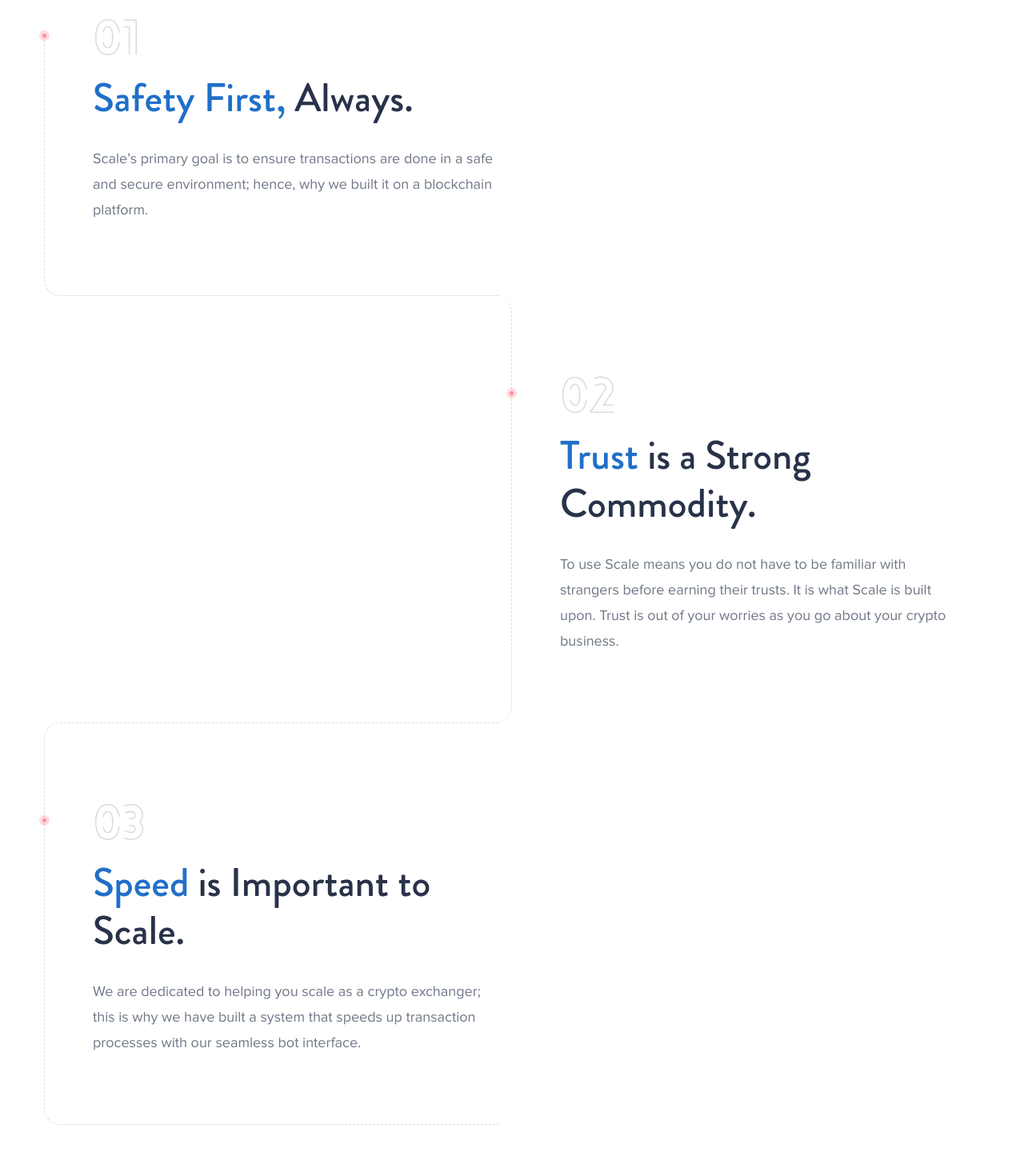
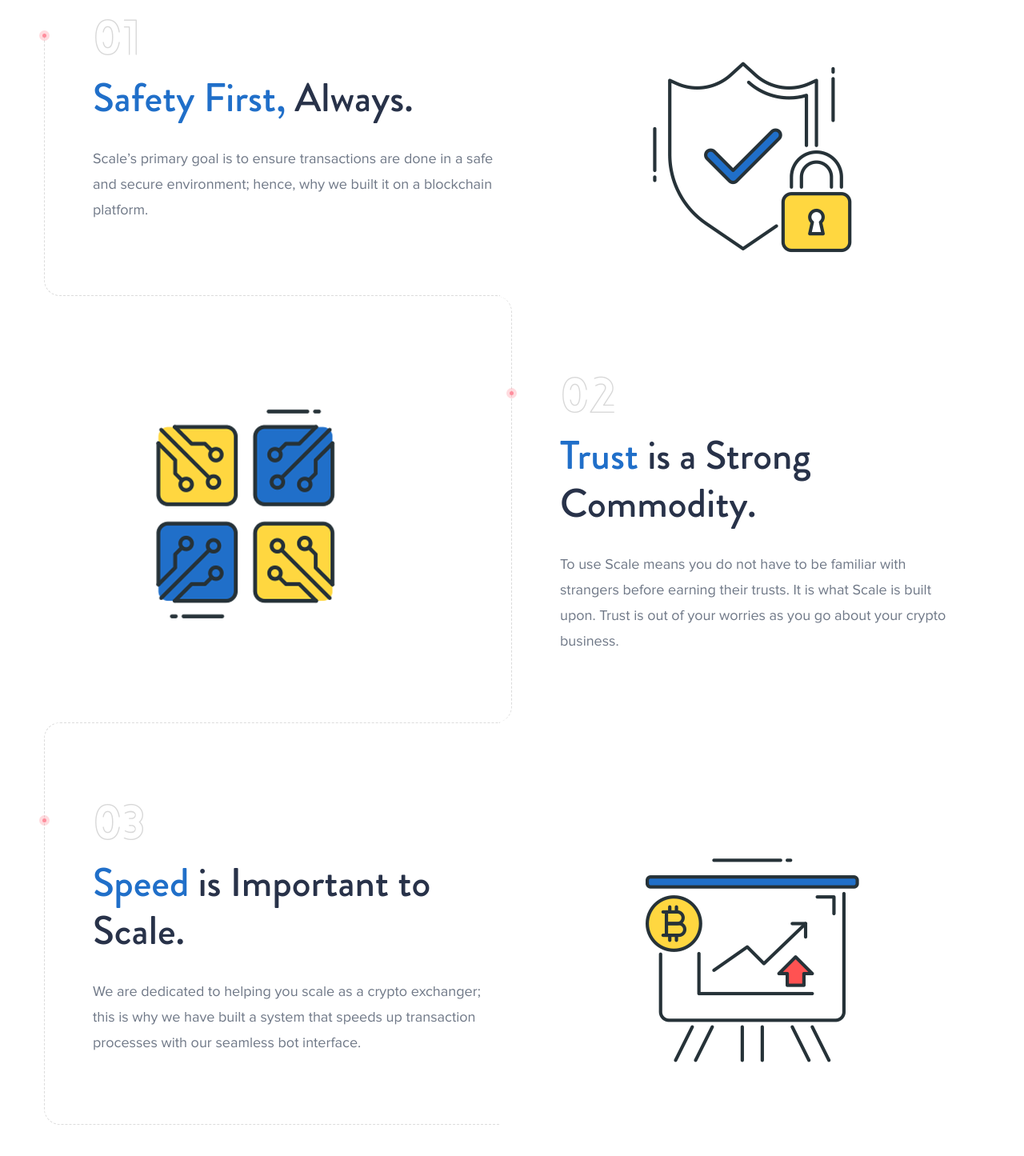
Before and after one commit to Trapintrovert/scale-landing, a plain HTML site: page index.html in a window 1280 px wide. Shown: the part 1995-3440 px from the top of the page at 80% size. Drawn offline with Linux system fonts and the light colour scheme; files whose address does not match are found by name; a web font is replaced by a local one.

Commit message:
Images added

```diff
--- a/index.html
+++ b/index.html
@@ -185,7 +185,7 @@
 									<p>Scale’s primary goal is to ensure transactions are done in a safe and secure environment; hence, why we built it on a blockchain platform.</p>
 								</div> <!-- /.text -->
 							</div> <!-- /.col- -->
-							<div class="col-lg-6 img-box"><div><img src="images/shape/1.png" alt=""></div></div>
+							<div class="col-lg-6 img-box"><div><img src="images/shape/encrypted.png" alt=""></div></div>
 						</div> <!-- /.row -->
 
 						<div class="row single-block">
@@ -196,7 +196,7 @@
 									<p>To use Scale means you do not have to be familiar with strangers before earning their trusts. It is what Scale is built upon. Trust is out of your worries as you go about your crypto business.</p>
 								</div> <!-- /.text -->
 							</div> <!-- /.col- -->
-							<div class="col-lg-6 order-lg-first img-box"><div><img src="images/shape/1.1.png" alt=""></div></div>
+							<div class="col-lg-6 order-lg-first img-box"><div><img src="images/shape/trust.png" alt=""></div></div>
 						</div> <!-- /.row -->
 
 						<div class="row single-block">
@@ -207,7 +207,7 @@
 									<p>We are dedicated to helping you scale as a crypto exchanger; this is why we have built a system that speeds up transaction processes with our seamless bot interface.</p>
 								</div> <!-- /.text -->
 							</div> <!-- /.col- -->
-							<div class="col-lg-6 img-box"><div><img src="images/shape/2.png" alt=""></div></div>
+							<div class="col-lg-6 img-box"><div><img src="images/shape/speed.png" alt=""></div></div>
 						</div> <!-- /.row -->
 					</div> <!-- /.container -->
 				</div> <!-- /.our-feature-two -->
```
Also changed, not shown: images/shape/encrypted.png (added), images/shape/hashrate.png (added), images/shape/invest-trust.png (added), images/shape/speed.png (added), images/shape/trust.png (added).
